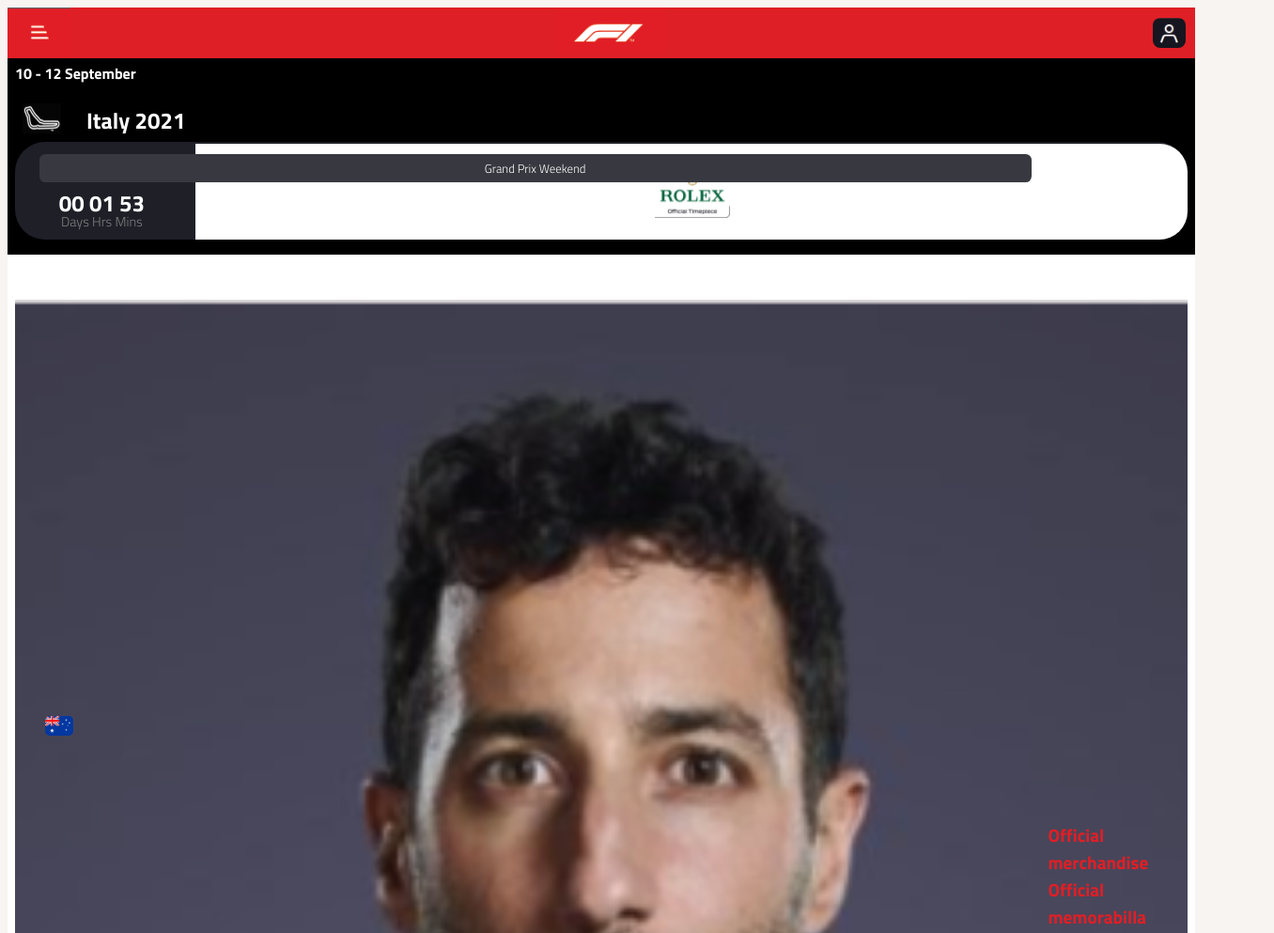
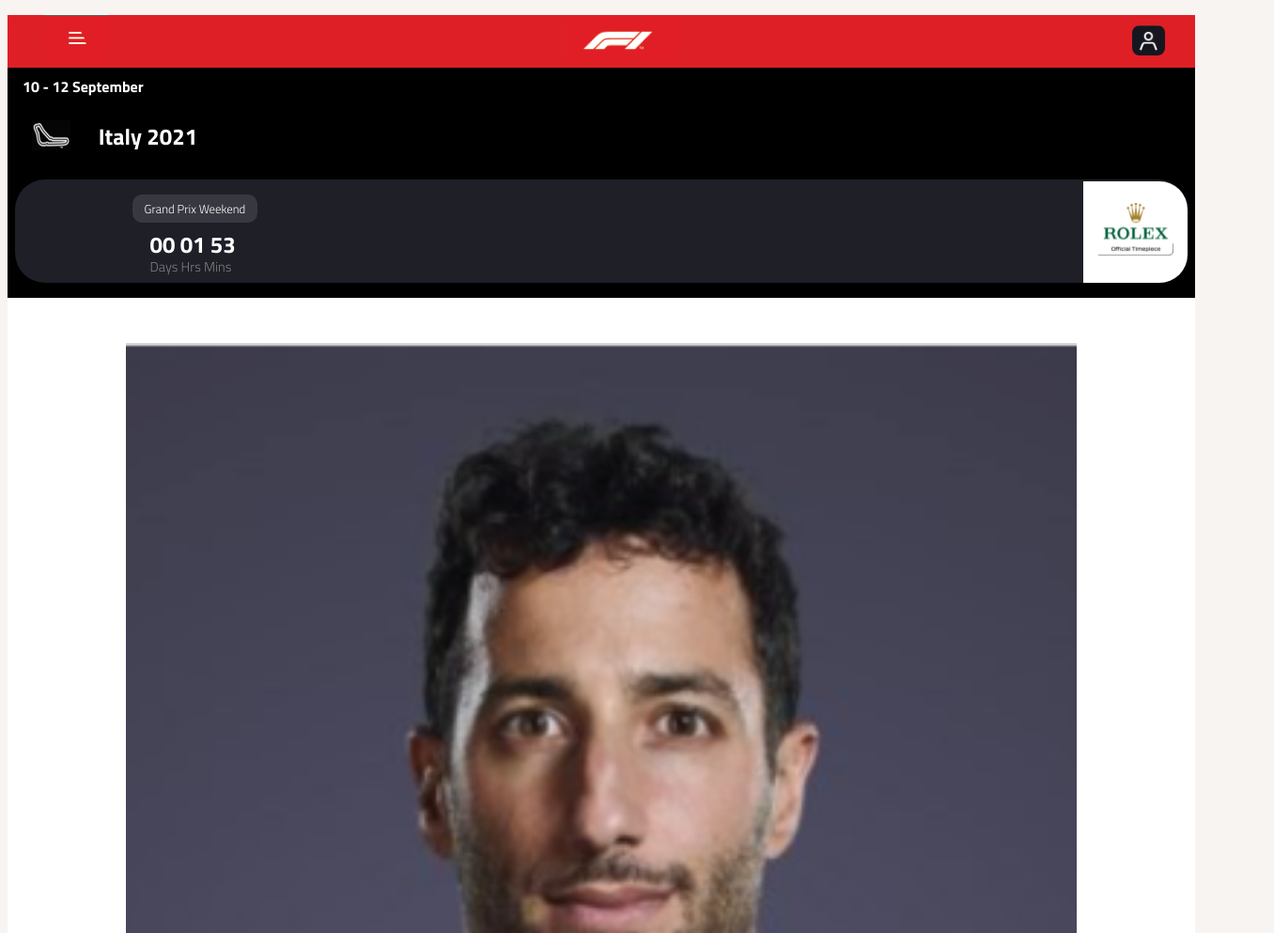
Before and after one commit to MegandeRuig/blokweb, a plain HTML site: page daniel.html in a window 1280 px wide. Shown: the top 993 px of the page at 94% size, 1356 px wide, since content can reach past the window. Drawn offline with Linux system fonts and the light colour scheme.

Commit message:
Add files via upload

```diff
--- a/daniel.html
+++ b/daniel.html
@@ -14,15 +14,20 @@
 <body>
     <header>
         <nav>
-			<img src="images/menu.png" alt="Menu button">
-			<img src="images/F1Red.png" alt="F1 logo (Red)" >
-			<img src="images/account.png" alt="Account button">
+            <ul>
+			    <li><img src="images/menu.png" alt="Menu button"></li>
+			    <li><img src="images/F1Red.png" alt="F1 logo (Red)" ></li>
+			    <li><img class="menubutton" src="images/account.png" alt="Account button"></li>
+            </ul>
 		</nav>
 
 		<section>
+
+            <div class="CircuitInfo">
 			    <h1> Italy 2021</h1>
 			    <h2> 10 - 12 September</h2>
 		        <img class="MonzaCircuit" src="images/Monza.png" alt="Monza Circuit Image">
+            </div>
 
 				<article>
 					    <h3> Grand Prix Weekend</h3>
@@ -165,21 +170,25 @@
         </section>
 
         <section>
+            <div class="container">
                 <img src="images/mclaren5.jpg" alt="Mclaren F1 Car">
                 <img src="images/enlarge.png" alt="Button Image Enlarger ">
             <p>
                 1 / 7
             </p>
+            </div>
         </section>
 
         <section>
              <h2>You might also like</h2>
 
+            <div class="container2">
                 <img src="images/mclaren6.jpg" alt="Mclaren F1 Car">
 
                 <h3>Mclaren</h3>
 
                 <h4>Teams / Teams</h4>
+            </div>
         </section>
     </main>
 
--- a/styles/style2.css
+++ b/styles/style2.css
@@ -24,21 +24,23 @@
 
 header nav {
   background-color: var(--primary-color);
+  position: sticky;
+  top: 0;
+}
+
+header nav ul {
+  list-style: none;
   display: flex;
   flex-direction: row;
   justify-content: space-between;
 }
 
-  header nav img:last-of-type {
-    align-self: flex-end;
-    margin-bottom: 0.65em;
-    margin-right: 0.65em;
+.menubutton {
+  align-items: center;
+  justify-content: center;
   border-radius: 0.5em;
-
-  }
-
-  header nav img:nth-of-type(2) {
-    margin-bottom: 0.35em;
+  margin-top: 0.7em;
+  margin-right: 2em;
 }
 
 /* Styling Header Calender (Italy) */
@@ -46,30 +48,32 @@
 header section {
   background-color: var(--secondary-color);
   color: var(--text-color);
-  margin-top: -1.2em;
+  margin-top: -1.3em;
   padding-bottom: 1em;
+}
+
+.CircuitInfo {
+  display: flex;
 }
 
 header section h1 {
   font-size: 1.5em;
-  position: relative;
-  left: 3.5em;
-  top: 2em;
+  margin-top: 2.5em;
+  margin-left: -2em;
 }
 
 header section h2 {
   font-size: 1em;
-  position: absolute;
-  left: 1em;
-  top: 3.3em;
+  order: -1;
+  align-self: flex-start;
+  margin-left: 1em;
 }
 
 .MonzaCircuit {
   width: 41px;
   height: 32px;
-  position: relative;
-  left: 1em;
-  top: -0.5em;
+  margin-top: 3.8em;
+  margin-left: -11em;
 }
 
 header section article {
@@ -77,49 +81,57 @@ header section article {
   margin-left: 0.5em;
   margin-right: 0.5em;
   border-radius: 2em;
-  position: relative;
   margin-top: 0.5em;
+  padding-top: 1.8em;
+  display: flex;
+  flex-direction: column;
+}
+
+header section article div:first-of-type {
+  flex-direction: column;
+  flex-wrap: wrap;
+  align-self: flex-start;
+  justify-self:flex-start;
+  margin-left: 11.5%;
+  margin-top: -2em;
+  padding-bottom: 2em;
 }
 
 header section article div:first-of-type p:first-of-type {
   font-weight: 800;
   font-size: 1.5em;
-  position: relative;
-  top: -0.3em;
-  left: 1.95em;
 }
 
 header section article div:first-of-type p:last-of-type {
   color: gray;
-  position: relative;
   top: -2.8em;
   left: 3.4em;
   font-weight: 100;
   font-size: 0.9em;
+  margin-top: -2em;
 }
 
 header section article h3 {
   font-size: 0.8em;
   background-color: #383940;
   padding: 0.4em;
+  padding-left: 1em;
+  padding-right: 1em;
   font-weight: 100;
   text-align: center;
-  border-radius: 0.5em;
-  margin-left: 2em;
-  margin-right: 13em;
+  border-radius: 0.8em;
+  align-self: flex-start;
+  margin-left: 10%;
   margin-top: -1em;
-  position: relative;
-  top: 1em;
 }
 
 header section article div:last-of-type {
   background-color: var(--background-color2);
-  margin-left: 12em;
+  margin-left: 0em;
   margin-top: -9.3em;
+  padding-left: 50%;
   padding: 10px 10px 8px;
-  display: flex;
-  align-items: center;
-  justify-content: center;
+  align-self: flex-end;
   border-radius: 0 30px 30px 0;
 }
 
@@ -135,8 +147,8 @@ main section:first-of-type {
 
 main section:first-of-type img:first-of-type {
   order: -2;
-  margin-left: 0.5em;
-  margin-right: 0.5em;
+  margin-left: 10%;
+  margin-right: 10%;
   margin-top: 3em;
 }
 
@@ -145,9 +157,9 @@ main section:first-of-type img:last-of-type {
   height: 21px;
   width: 30px;
   border-radius: 0.3em;
-  position: absolute;
-  top: 47.6em;
-  left: 3em;
+  align-self: flex-start;
+  margin-top: 1.5em;
+  margin-left: 2.5em;
 }
 
 main section:first-of-type h2 {
@@ -163,12 +175,12 @@ main section:first-of-type h3 {
   color: gray;
   order: -1;
   margin-left: 0.5em;
-  margin-top: 0.5em;
+  margin-top: -1.2em;
 }
 
 main section:first-of-type img:nth-of-type(2) {
-  width: 172px;
-  height: 152,5px;
+  width: 232px;
+  height: 212,5px;
 }
 
 main section:first-of-type p {
@@ -176,9 +188,8 @@ main section:first-of-type p {
   font-weight: 800;
   font-size: 1.2em;
   align-self: flex-end;
-  position: absolute;
-  top: 44.5em;
-  right: 3em;
+  margin-top: -8.9em;
+  margin-right: 10%;
 }
 
 main section:first-of-type section {
@@ -187,10 +198,10 @@ main section:first-of-type section {
 
 main section:first-of-type ul {
   list-style: none;
-  flex-direction: row;
 }
 
 main section:first-of-type ul:first-of-type {
+  margin-top: 3em;
   font-weight: 800;
   font-size: 1em;
   margin-left: -1.5em;
@@ -199,10 +210,9 @@ main section:first-of-type ul:first-of-type {
 main section:first-of-type ul:last-of-type {
   color: gray;
   font-size: 1em;
-  margin-left: 0;
-  position: absolute;
-  left: 11em;
-  top: 63.1em;
+  margin-right: 10%;
+  margin-left: 42%;
+  margin-top: -16em;
 }
 
 /* Styling News */
@@ -229,7 +239,7 @@ main section:nth-of-type(2) li {
 }
 
 main section:nth-of-type(2) li img:first-of-type {
-  height: 15px;
+  height: 0.9375em;
   width: 15px;
   order: -1;
   position:relative;
@@ -294,6 +304,14 @@ main section:nth-of-type(4){
   padding-bottom: 0.5em;
   margin-left: 0.1em;
   margin-top: -0.1em;
+  display: flex;
+  flex-direction: column;
+}
+
+.container {
+  position: relative;
+  margin-left: auto;
+  margin-right: auto;
 }
 
 
@@ -301,22 +319,24 @@ main section:nth-of-type(4) img:first-of-type {
   width: 340px;
   height: 191.25px;
   position: relative;
-  left: 0.2em;
+  align-self: center;
 }
 
 main section:nth-of-type(4) img:last-of-type {
   width: 60px;
   height: 60px;
+  margin-left: -3.75em;
+  margin-top: 4em;
   position: absolute;
-  left: 18.3em;
-  top: 174em;
 }
 
 main section:nth-of-type(4) p {
   color: gray;
-  position: relative;
-  left: 0.8em;
   font-size: 0.9em;
+  justify-content: flex-end;
+  margin-left: 10%;
+  margin-right: auto;
+  text-align: left;
 }
 
 main section:nth-of-type(4) p::first-letter {
@@ -338,6 +358,12 @@ main section:nth-of-type(5) h2 {
   left: 0.2em;
 }
 
+.container2 {
+  position: relative;
+  margin-left: auto;
+  margin-right: auto;
+}
+
 main section:nth-of-type(5) img {
   position: relative;
   left: 0.8em;
@@ -347,8 +373,8 @@ main section:nth-of-type(5) img {
 main section:nth-of-type(5) h3 {
   color: var(--background-color2);
   position: absolute;
-  top: 183.5em;
-  left: 2em;
+  bottom: 7px;
+  left: 25px;
 }
 
 main section:nth-of-type(5) h4 {
@@ -356,6 +382,8 @@ main section:nth-of-type(5) h4 {
   font-size: 0.75em;
   text-transform: uppercase;
   position: absolute;
-  top: 284.5em;
-  left: 4.5em;
+  bottom: 33px;
+  left: 35px;
 }
+
+/* Media Queries */
```
Also changed, not shown: 1 other file. Lines whose indentation alone changed are shown as unchanged.
